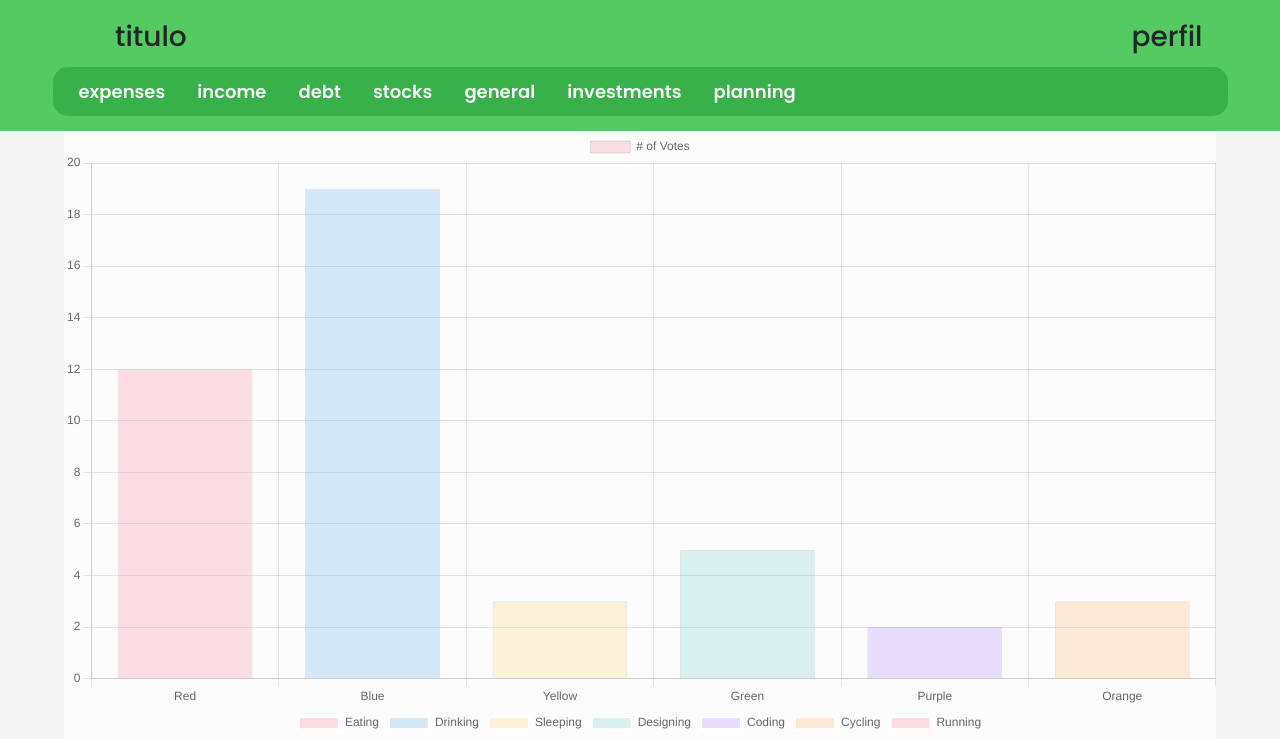
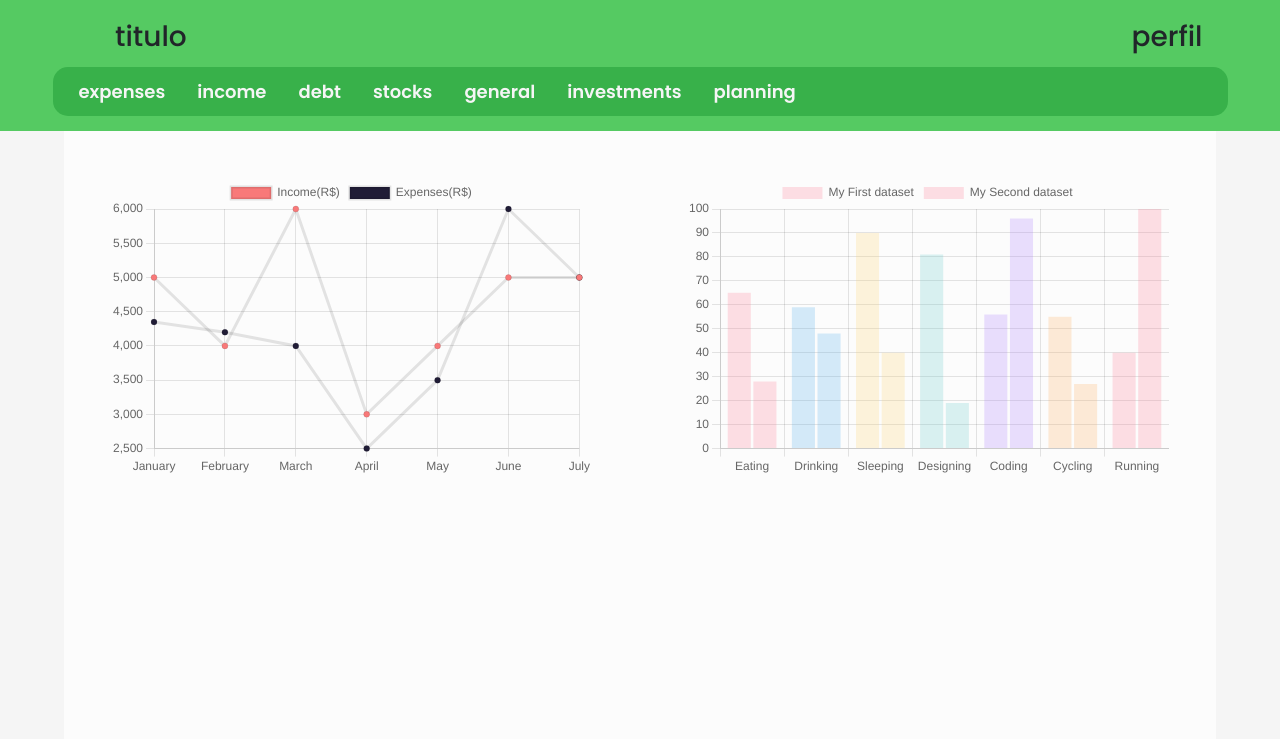
Before and after one commit to leowitcroz/Finance, a Vue app: page / in a window 1280 px wide. Shown: the top 739 px of the page. Built offline with nearby package versions, Linux system fonts and the light colour scheme.

Commit message:
LineDash and organization

```diff
--- a/src/layout/mainLayout.vue
+++ b/src/layout/mainLayout.vue
@@ -98,7 +98,7 @@
 .views {
     display: flex;
     justify-content: center;
-    height: 79vh;
+    height: 81vh;
 }
 
 .routers {
--- a/src/views/HomeView.vue
+++ b/src/views/HomeView.vue
@@ -1,48 +1,41 @@
 <template>
-  <Bar :data="data1" :options="options1" />
-  <PolarArea width="300px" :data="data2" :options="options2" />
+  <div class="homeDashboard">
+    <div class="lineDash">
+      <Line :data="data1" :options="options1" />
+    </div>
+    <div class="barDash">
+      <Bar :data="data2" :options="options2" />
+    </div>
+  </div>
+
 </template>
 
 <script lang="ts" setup>
-import {
-  Chart as ChartJS,
-  Title,
-  Tooltip,
-  Legend,
-  BarElement,
-  CategoryScale,
-  RadialLinearScale,
-  ArcElement,
-  LinearScale
-} from "chart.js";
-import { Bar, PolarArea } from "vue-chartjs";
+import Chart from 'chart.js/auto';
+import { Bar, Line } from "vue-chartjs";
+
 import { ref } from "vue";
-
-ChartJS.register(ArcElement, CategoryScale, LinearScale, BarElement, Title, Tooltip, Legend, RadialLinearScale);
+Chart.register();
 
 const data1 = ref({
-  labels: ["Red", "Blue", "Yellow", "Green", "Purple", "Orange"],
-  datasets: [{
-    label: "# of Votes",
-    data: [12, 19, 3, 5, 2, 3],
-    backgroundColor: [
-      "rgba(255, 99, 132, 0.2)",  // Red
-      "rgba(54, 162, 235, 0.2)",  // Blue
-      "rgba(255, 206, 86, 0.2)",  // Yellow
-      "rgba(75, 192, 192, 0.2)",  // Green
-      "rgba(153, 102, 255, 0.2)", // Purple
-      "rgba(255, 159, 64, 0.2)"   // Orange
-    ],
-    borderWidth: 1
-  }]
+  labels: ['January', 'February', 'March', 'April', 'May', 'June', 'July'],
+  datasets: [
+    {
+      label: 'Income(R$)',
+      backgroundColor: '#f87979',
+      data: [5000,4000,6000,3000,4000,5000,5000,]
+    },
+    {
+      label: 'Expenses(R$)',
+      backgroundColor: '#201c36',
+      data: [4350, 4200, 4000, 2500, 3500, 6000, 5000]
+    }
+  ]
 });
 
 const options1 = ref({
-  scales: {
-    y: {
-      beginAtZero: true
-    }
-  }
+  responsive: true,
+  maintainAspectRatio: false
 });
 
 const data2 = ref({
@@ -97,3 +90,21 @@
 });
 
 </script>
+
+<style>
+.homeDashboard {
+  display: flex;
+}
+
+.lineDash {
+  margin: 4%;
+  width: 50%;
+  height: 300px;
+}
+
+.barDash {
+  margin: 4%;
+  height: 300px;
+  width: 50%;
+}
+</style>
```
